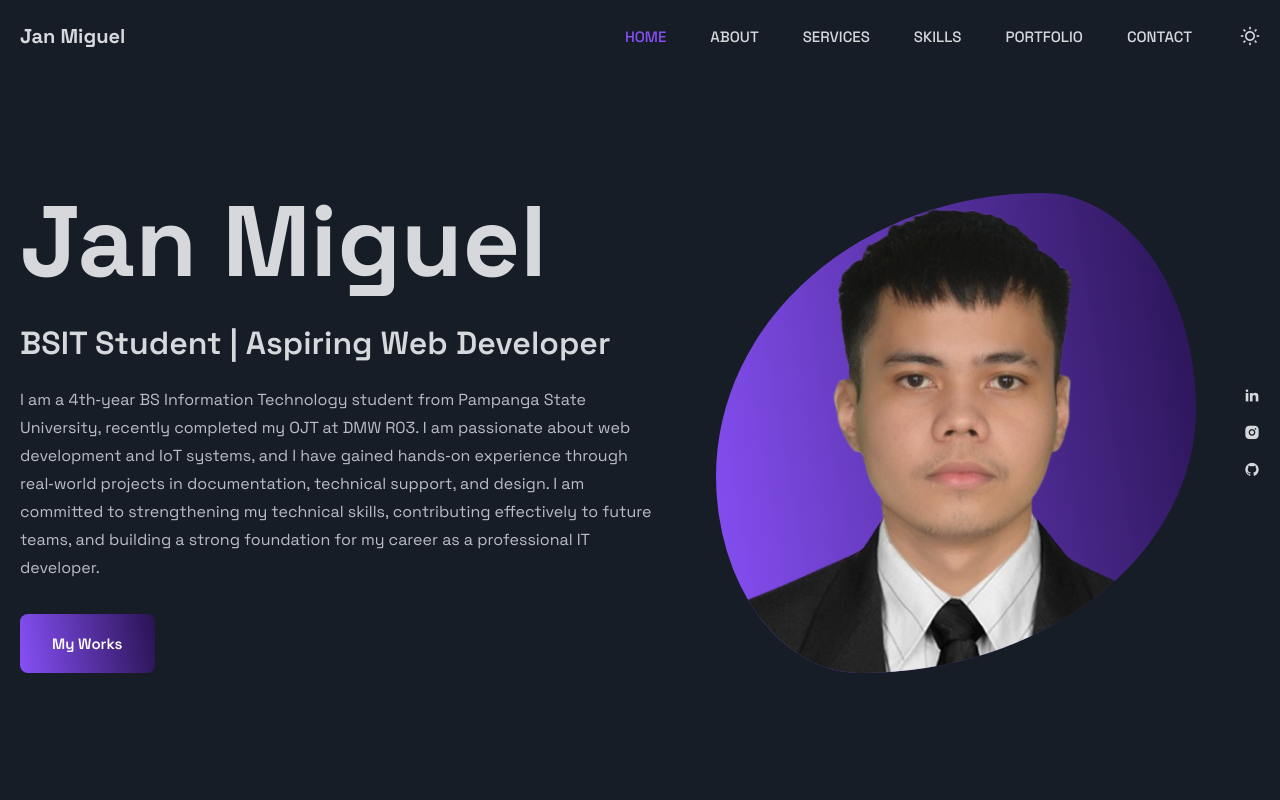
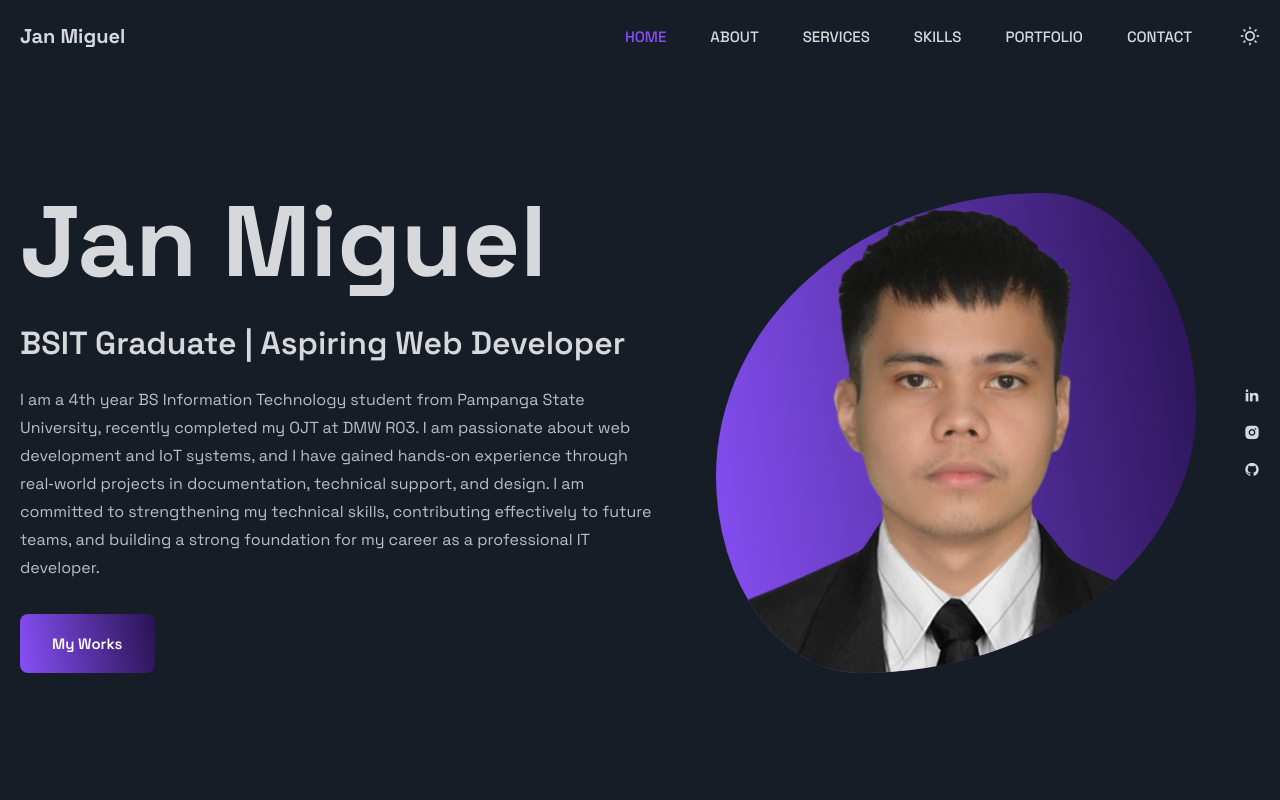
Before and after one commit to janmigueldelrosario96-oss/portfolio-website-janmiguel, a plain HTML site: page index.html in a window 1280 px wide. Shown: the top 800 px of the page. Drawn offline with nearby package versions, Linux system fonts and the light colour scheme.

Commit message:
initial commit

```diff
--- a/index.html
+++ b/index.html
@@ -75,9 +75,9 @@
         <div class="home-container container grid">
             <div class="home-data">
                 <h1 class="home-title">Jan Miguel</h1>
-                <h3 class="home-job">BSIT Student | Aspiring Web Developer</h3>
+                <h3 class="home-job">BSIT Graduate | Aspiring Web Developer</h3>
 
-                <p class="home-description">I am a 4th‑year BS Information Technology student from Pampanga State University, recently completed my OJT at DMW R03. I am passionate about web development and IoT systems, and I have gained hands‑on experience through real‑world projects in documentation, technical support, and design. I am committed to strengthening my technical skills, contributing effectively to future teams, and building a strong foundation for my career as a professional IT developer.</p>
+                <p class="home-description">I am a 4th year BS Information Technology student from Pampanga State University, recently completed my OJT at DMW R03. I am passionate about web development and IoT systems, and I have gained hands‑on experience through real‑world projects in documentation, technical support, and design. I am committed to strengthening my technical skills, contributing effectively to future teams, and building a strong foundation for my career as a professional IT developer.</p>
                 <a href="#work" class="button">My Works</a>
             </div>
 
```
